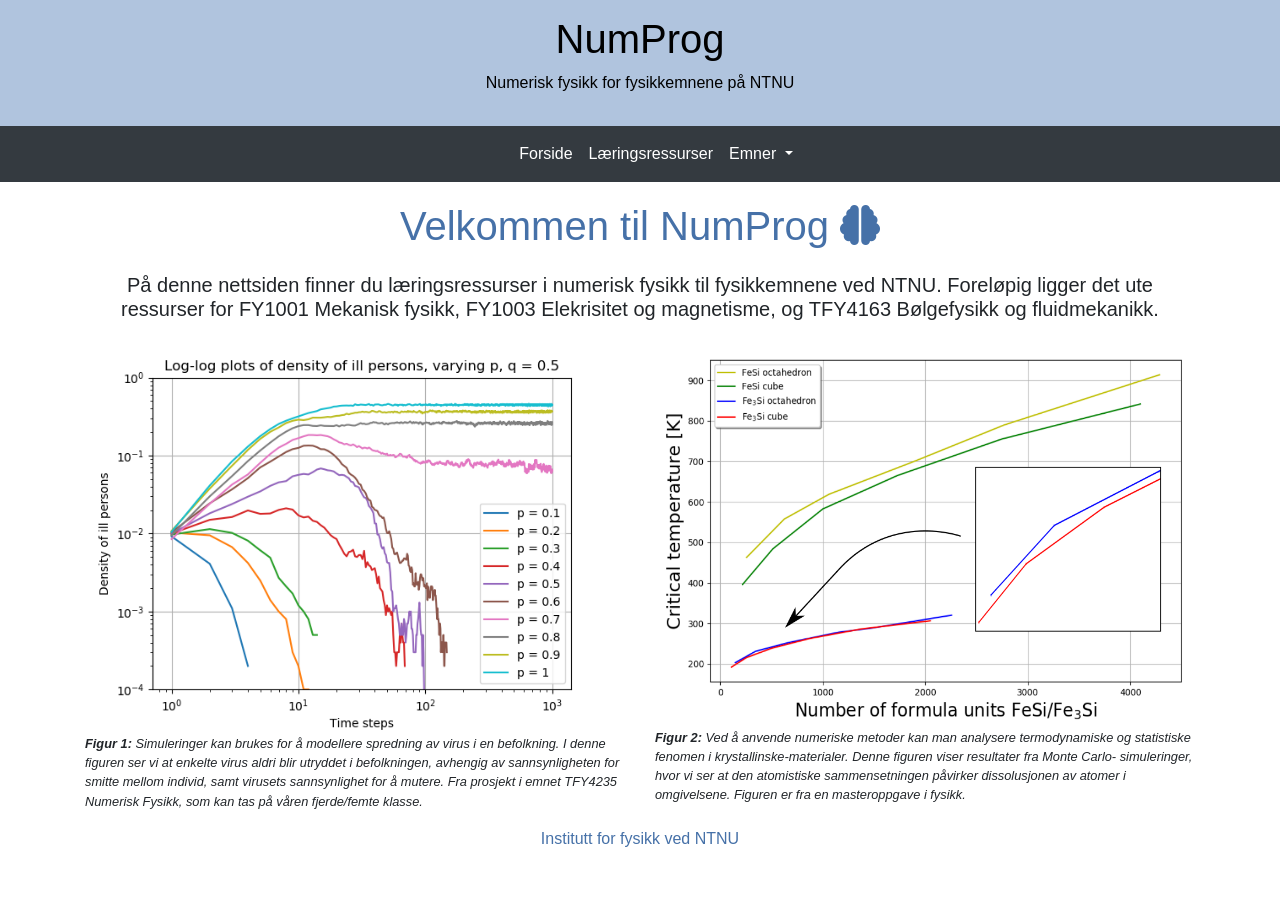
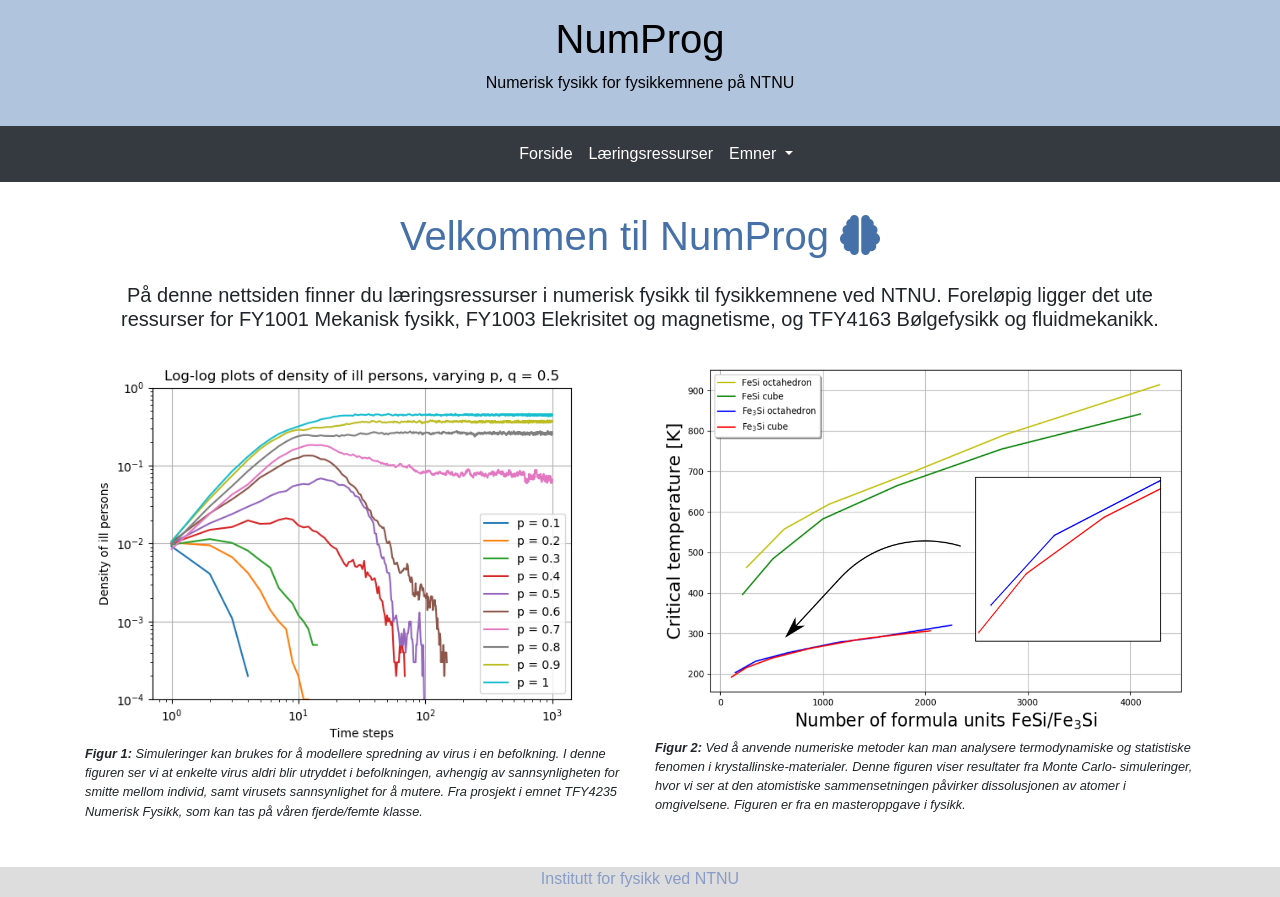
Before and after one commit to solfridhj/numfys-webpage, a PHP site: page /index.html in a window 1280 px wide. Before the commit the page ends 847 px from the top, so only its background shows below. Run offline with PHP 8.4, Linux system fonts and the light colour scheme; some libraries are stand-ins or nearby versions.

Commit message:
Final fix of footer

```diff
--- a/index.html
+++ b/index.html
@@ -16,7 +16,9 @@
 </head>
 
 <body>
+  <div id="container">
 
+    <div id = "header">
 
         <a class='head' href='index.html'>
                 <div class="jumbotron text-center" style="margin-bottom:0">
@@ -62,6 +64,8 @@
                   </div>
                 </nav>
 
+      </div>
+<div id="body">
 <h1 class='headline'> Velkommen til NumProg <i class="fas fa-brain"></i></h1>
 
 <div class="container">
@@ -93,9 +97,13 @@
   </div>
 
 
-
+</div>
+<div id="footer">
   <footer class="footer">
     Institutt for fysikk ved NTNU
   </footer>
+</div>
+
+</div>
 
 </body>
--- a/style.css
+++ b/style.css
@@ -151,11 +151,28 @@ table.small-margin  {
   font-style: italic;
 }
 
-footer {
-  left: 0;
-  height: 30px;
-  width: 100%;
-  text-align: center;
-  color: #4671a8;
 
+html,
+body {
+   margin:0;
+   padding:0;
+   height:100%;
 }
+#container {
+   min-height:100%;
+   position:relative;
+}
+
+#body {
+   padding:10px;
+   padding-bottom:60px;   /* Height of the footer */
+}
+#footer {
+   position:absolute;
+   bottom:0;
+   width:100%;
+   height:30px;   /* Height of the footer */
+   background-color: rgb(221, 221, 221);
+   color: rgb(136, 156, 199);
+   text-align: center;
+}
```
